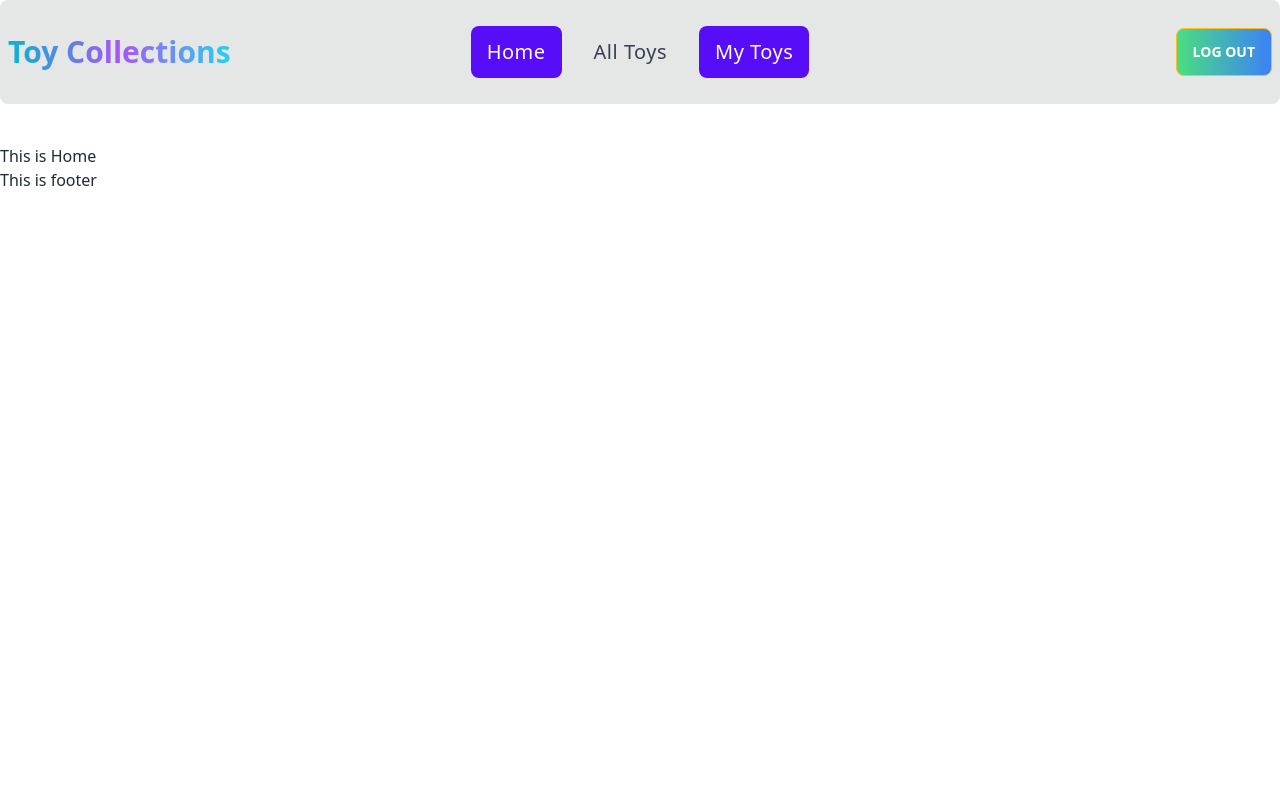
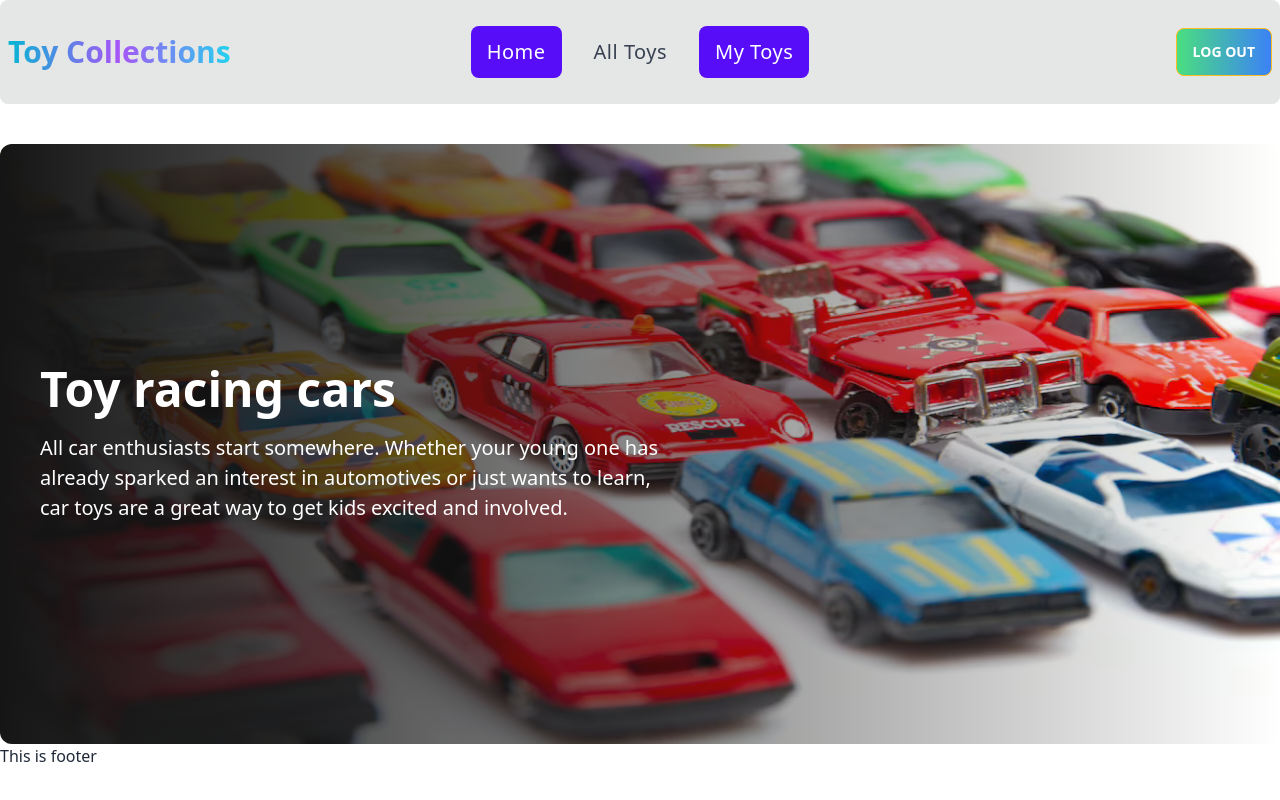
Before and after one commit to Saadsheikh133/toy-market-client, a React (Vite) app: page / in a window 1280 px wide. Built offline with nearby package versions, Linux system fonts and the light colour scheme.

Commit message:
added banner section

```diff
--- /dev/null
+++ b/src/pages/Home/Bannar/Banner.jsx
@@ -0,0 +1,18 @@
+import React from 'react';
+import img from '../../../assets/images/img.jpg'
+
+const Banner = () => {
+    return (
+        <div className='mt-10 relative'>
+            <img className='w-full h-[600px] rounded-xl' src={img} alt="" />
+            <div className='absolute rounded-xl flex items-center md:pl-10 h-full text-white bg-gradient-to-r from-[#151515] to-[rgba(21, 21, 21, 0)] left-0 top-0'>
+                <div className='w-1/2 '>
+                    <h2 className='text-5xl font-bold mb-5'>Toy racing cars</h2>
+                    <p className='text-xl leading-normal'>All car enthusiasts start somewhere. Whether your young one has already sparked an interest in automotives or just wants to learn, car toys are a great way to get kids excited and involved.</p>
+                </div>
+            </div>
+        </div>
+    );
+};
+
+export default Banner;
--- a/src/pages/Home/Home/Home.jsx
+++ b/src/pages/Home/Home/Home.jsx
@@ -1,9 +1,10 @@
 import React from 'react';
+import Banner from '../Bannar/Banner';
 
 const Home = () => {
     return (
         <div>
-            <h2>This is Home</h2>
+            <Banner></Banner>
         </div>
     );
 };
```
Also changed, not shown: src/assets/images/img.jpg (added).
